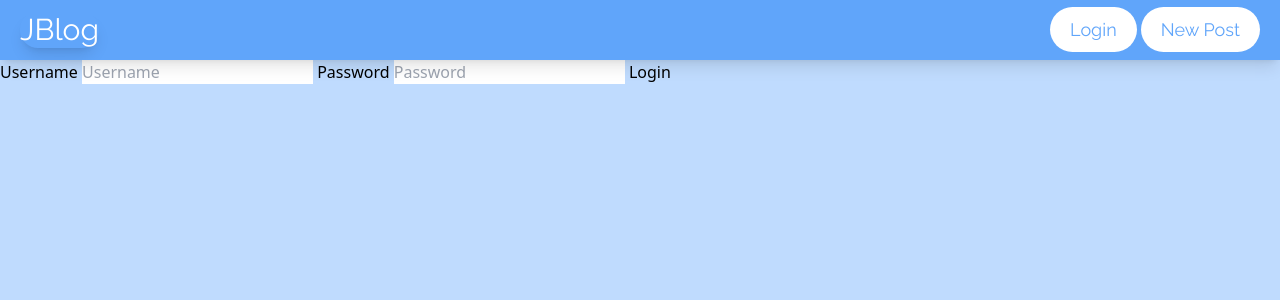
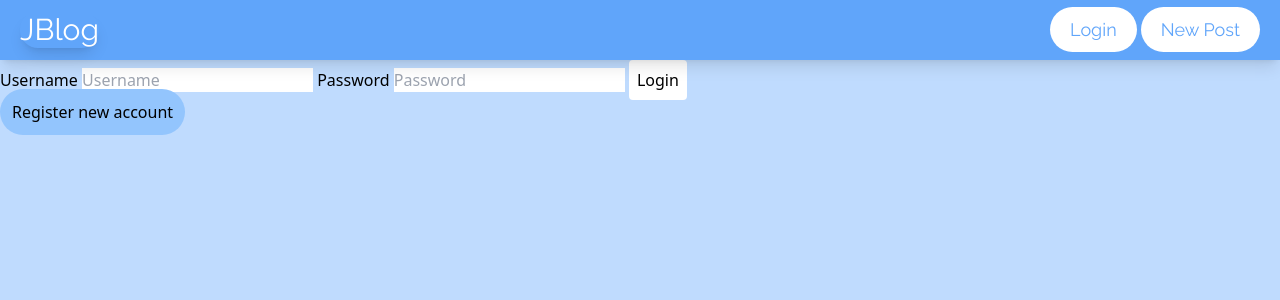
Before and after one commit to VilosmZX/My-Own-Blog, a Django app: page /login/ in a window 1280 px wide. Shown: the top 300 px of the page. Run offline with Django 4.2, Linux system fonts and the light colour scheme; parts of the project's set-up code (start-up, migrations or seed data) failed here and were passed over; some libraries are stand-ins or nearby versions.

Commit message:
Added link to register page

```diff
--- a/base/templates/base/login.html
+++ b/base/templates/base/login.html
@@ -15,7 +15,8 @@
         <input type="text" name="username" placeholder="Username">
         <label for="password">Password</label>
         <input type="password" name="password" placeholder="Password">
-        <button type="submit">Login</button>
+        <button class="bg-white p-2 rounded" type="submit">Login</button>
     </form>
+    <a class="bg-blue-300 rounded-full p-3" href="{% url 'register' %}">Register new account</a>
 </div>
 {% endblock content %}
```
